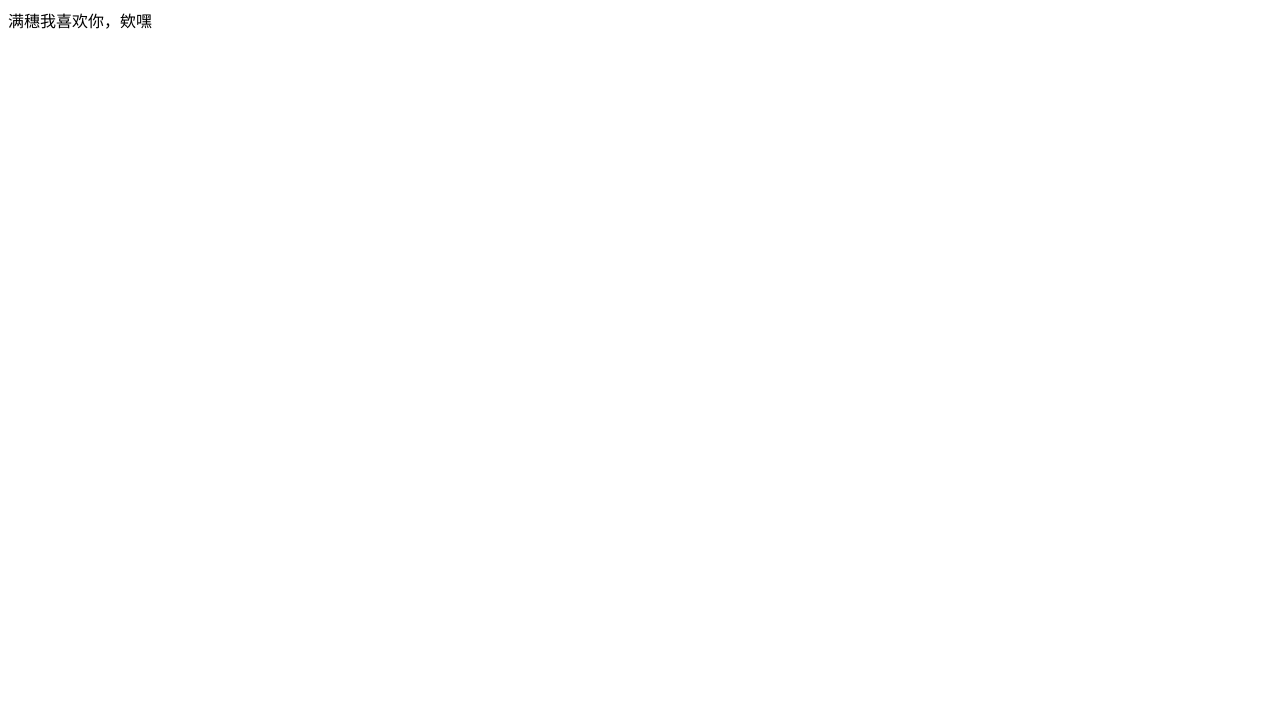
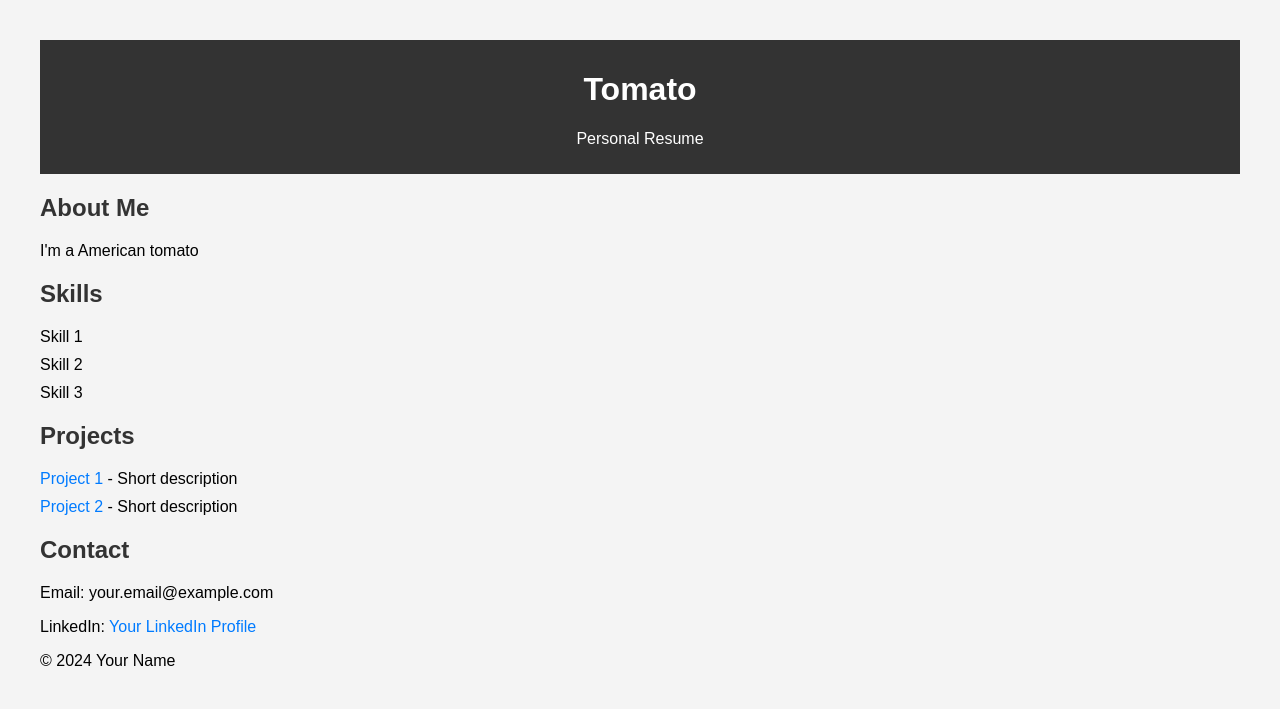
Before and after one commit to Muleaf/Muleaf.github.io, a plain HTML site: page index.html in a window 1280 px wide. Drawn offline with Linux system fonts and the light colour scheme.

Commit message:
[feat] 更好的主页

```diff
--- a/index.html
+++ b/index.html
@@ -1 +1,92 @@
-满穗我喜欢你，欸嘿
+<!DOCTYPE html>
+<html lang="en">
+
+<head>
+    <meta charset="UTF-8">
+    <meta name="viewport" content="width=device-width, initial-scale=1.0">
+    <title>Your Name - Personal Resume</title>
+    <style>
+        body {
+            font-family: Arial, sans-serif;
+            margin: 20px;
+            padding: 20px;
+            background-color: #f4f4f4;
+        }
+
+        header {
+            text-align: center;
+            padding: 10px;
+            background-color: #333;
+            color: #fff;
+        }
+
+        section {
+            margin-top: 20px;
+        }
+
+        h2 {
+            color: #333;
+        }
+
+        ul {
+            list-style-type: none;
+            padding: 0;
+        }
+
+        li {
+            margin-bottom: 10px;
+        }
+
+        a {
+            color: #007BFF;
+            text-decoration: none;
+        }
+    </style>
+</head>
+
+<body>
+
+    <header>
+        <h1>Tomato</h1>
+        <p>Personal Resume</p>
+    </header>
+
+    <section>
+        <h2>About Me</h2>
+        <p>I'm a American tomato</p>
+    </section>
+
+    <section>
+        <h2>Skills</h2>
+        <ul>
+            <li>Skill 1</li>
+            <li>Skill 2</li>
+            <li>Skill 3</li>
+            <!-- Add more skills as needed -->
+        </ul>
+    </section>
+
+    <section>
+        <h2>Projects</h2>
+        <ul>
+            <li><a href="https://github.com/yourusername/project1" target="_blank">Project 1</a> - Short description
+            </li>
+            <li><a href="https://github.com/yourusername/project2" target="_blank">Project 2</a> - Short description
+            </li>
+            <!-- Add more projects as needed -->
+        </ul>
+    </section>
+
+    <section>
+        <h2>Contact</h2>
+        <p>Email: your.email@example.com</p>
+        <p>LinkedIn: <a href="https://www.linkedin.com/in/yourusername" target="_blank">Your LinkedIn Profile</a></p>
+    </section>
+
+    <footer>
+        <p>&copy; 2024 Your Name</p>
+    </footer>
+
+</body>
+
+</html>
```
Also changed, not shown: 1 other file.
